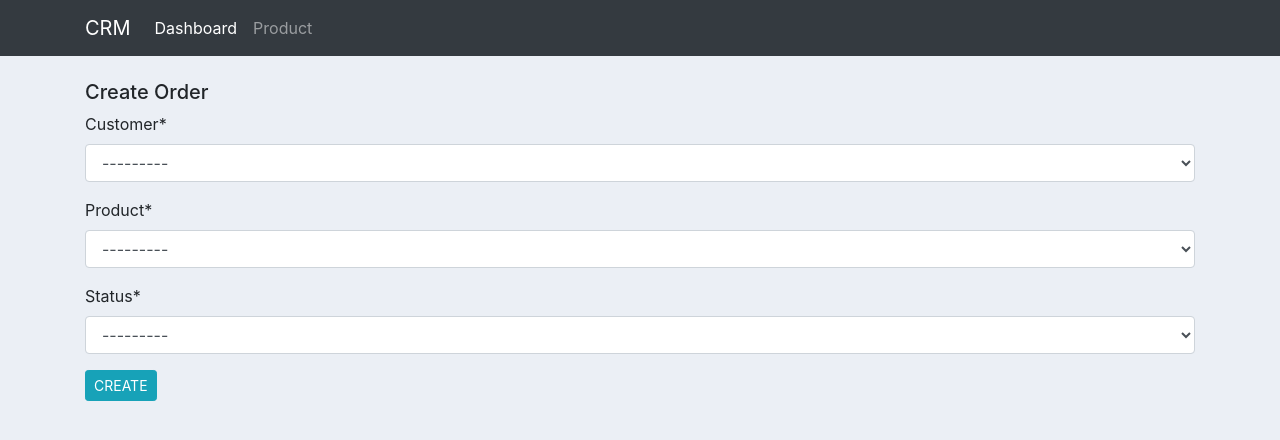
After one commit to prabhashswain/django_CRM_Multiuser, a Django app: page /create-order/ in a window 1280 px wide. The commit adds this page. Shown: the top 440 px of the page. Run offline with Django 3.2, Linux system fonts and the light colour scheme; data comes from the database, SQL or seed files in the repository; both versions use the stored data as it was after the commit; some libraries are stand-ins or nearby versions.

Commit message:
order updated created delete complete

```diff
--- /dev/null
+++ b/accounts/forms.py
@@ -0,0 +1,8 @@
+from django import forms
+from accounts.models import Order
+
+
+class OrderForm(forms.ModelForm):
+    class Meta:
+        model = Order
+        fields = "__all__"
--- a/accounts/models.py
+++ b/accounts/models.py
@@ -15,7 +15,7 @@ class Customer(DateStatus):
 
 
     def __str__(self) -> str:
-        return f"<Customer {self.name} />"
+        return self.name
 
 class Tag(DateStatus):
     name = models.CharField(max_length=100,null=True)
--- a/accounts/urls.py
+++ b/accounts/urls.py
@@ -4,5 +4,8 @@ from accounts import views
 urlpatterns = [
     path('',views.indexView,name='home' ),
     path('products',views.ProductView,name='product' ),
-    path('customers/<int:pk>',views.CustomerView,name='customer' ),
+    path('customers/<int:pk>',views.CustomerView,name='customer'),
+    path('create-order/',views.CreateOrderView,name='create-order'),
+    path('update-order/<int:pk>',views.UpdateOrderView,name='update-order'),
+    path('delete-order/<int:pk>',views.DeleteOrderView,name='delete-order')
 ]
--- a/accounts/views.py
+++ b/accounts/views.py
@@ -1,4 +1,5 @@
-from django.shortcuts import render
+from django.shortcuts import redirect, render
+from accounts.forms import OrderForm
 from accounts.models import *
 
 # Create your views here.
@@ -32,3 +33,35 @@ def CustomerView(request,pk):
         'total_order':total_order
     }
     return render(request,'pages/customers.html',context)
+
+def CreateOrderView(request):
+    form = OrderForm()
+    context = {
+        'form':form,
+        'title':'Create Order'
+    }
+    if request.method == "POST":
+        order = OrderForm(request.POST)
+        if order.is_valid():
+            order.save()
+            return redirect('home')
+    return render(request,'pages/create_order.html',context)
+
+def UpdateOrderView(request,pk):
+    order = Order.objects.get(id=pk)
+    form = OrderForm(instance=order)
+    context = {
+        'form':form,
+        'title':'Update Order'
+    }
+    if request.method == "POST":
+        f = OrderForm(request.POST,instance=order)
+        if f.is_valid():
+            f.save()
+            return redirect('home')
+    return render(request,'pages/create_order.html',context)
+
+def DeleteOrderView(request,pk):
+    order = Order.objects.get(id=pk)
+    order.delete()
+    return redirect('home')
--- a/project/settings.py
+++ b/project/settings.py
@@ -37,6 +37,7 @@ ALLOWED_HOSTS = []
 
 INSTALLED_APPS = [
     'jazzmin',
+    'crispy_forms',
     'django.contrib.admin',
     'django.contrib.auth',
     'django.contrib.contenttypes',
@@ -129,3 +130,5 @@ STATIC_URL = '/static/'
 STATICFILES_DIRS = [
     BASE_DIR,'static'
 ]
+
+CRISPY_TEMPLATE_PACK = 'bootstrap4'
--- a/requirements.txt
+++ b/requirements.txt
@@ -1,5 +1,6 @@
 asgiref==3.5.2
 Django==3.0
+django-crispy-forms==1.14.0
 django-environ==0.8.1
 django-jazzmin==2.5.0
 pytz==2022.1
--- /dev/null
+++ b/templates/pages/create_order.html
@@ -0,0 +1,13 @@
+{% extends 'main.html' %}
+{% load crispy_forms_tags %}
+
+{% block title %}Dashboard{% endblock %}
+
+{% block body %}
+<h5>{{title}}</h5>
+<form action="" method="post"  class="uniForm">
+    {% csrf_token %}
+    {{ form|crispy }}
+    <button type="submit" class="btn btn-sm btn-info">CREATE</button>
+</form>
+{% endblock %}
```
Also changed, not shown: templates/pages/dashboard.html (+4 -4 lines), db.sqlite3.
